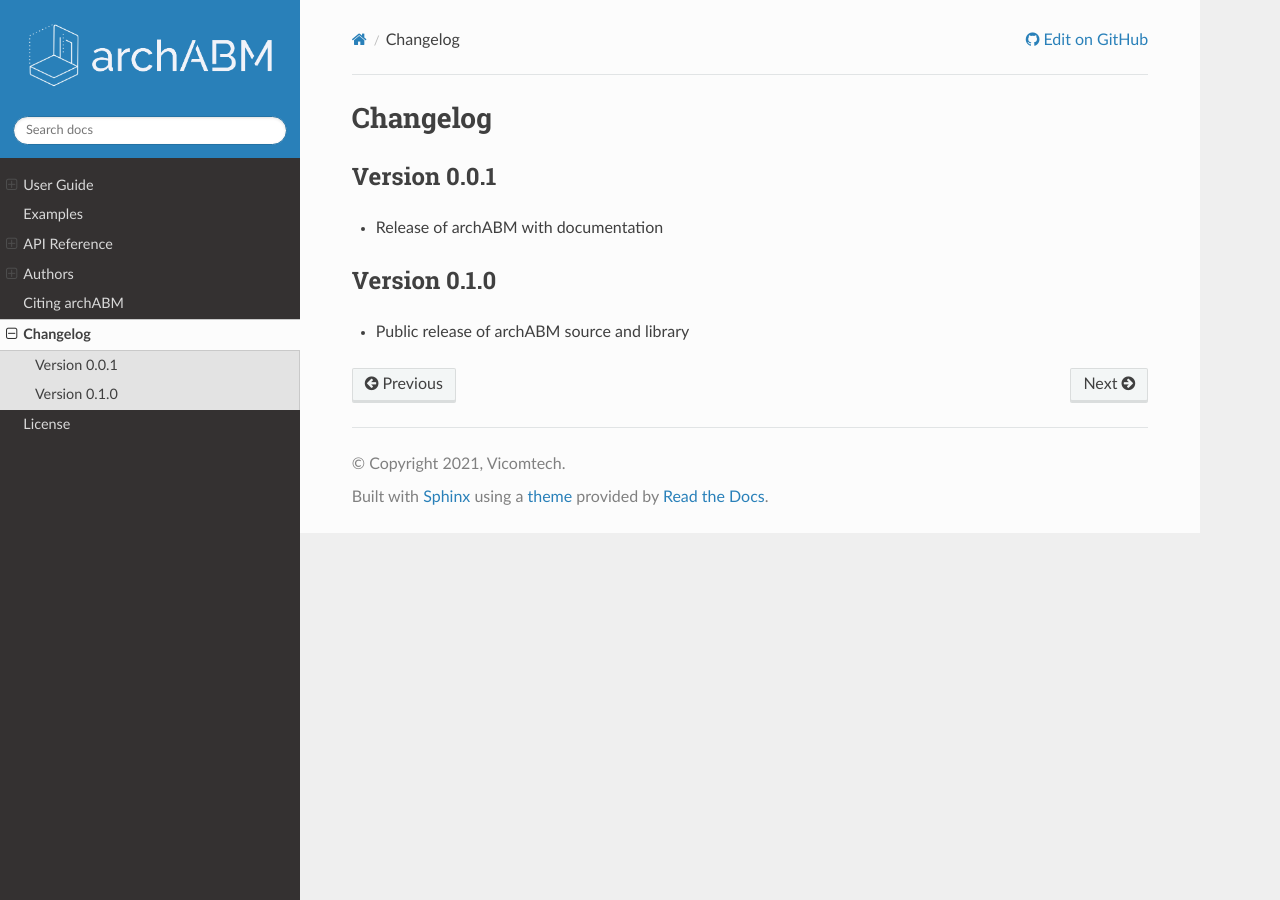
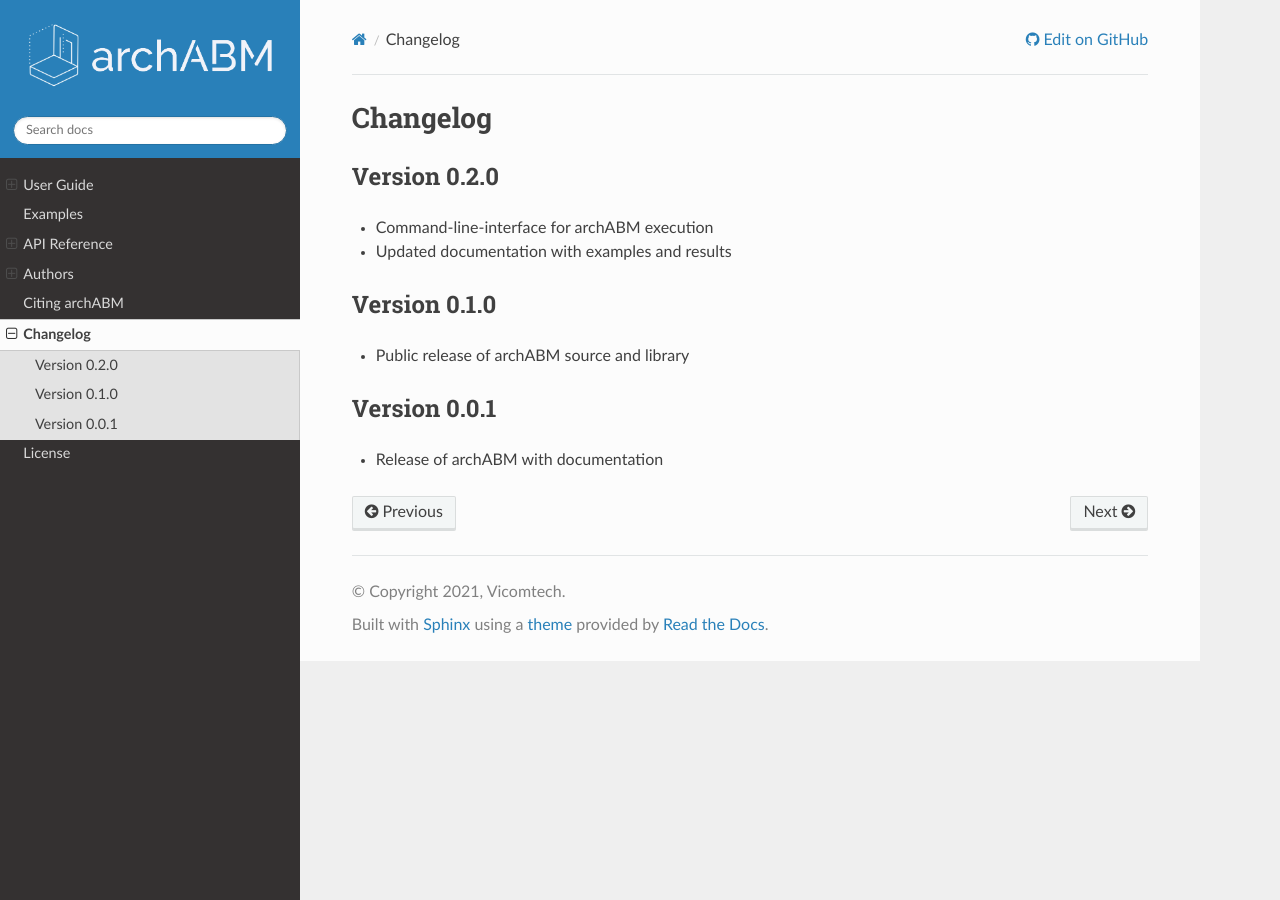
Before and after one commit to Vicomtech/ArchABM, a Sphinx documentation site: the page built from docs/source/changelog.rst, in a window 1280 px wide. Built offline with Sphinx 7.4.7 and the Read the Docs theme 2.0.0, drawn with Linux system fonts in a browser that asks for light colours.

Commit message:
Version changelog

```diff
--- a/docs/source/changelog.rst
+++ b/docs/source/changelog.rst
@@ -1,13 +1,20 @@
 Changelog
 =========
+
+Version 0.2.0
+-------------
+
+- Command-line-interface for archABM execution
+- Updated documentation with examples and results
+
+
+Version 0.1.0
+-------------
+
+- Public release of archABM source and library
 
 
 Version 0.0.1
 -------------
 
 - Release of archABM with documentation
-
-Version 0.1.0
--------------
-
-- Public release of archABM source and library
```
